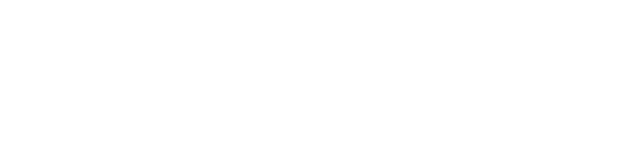
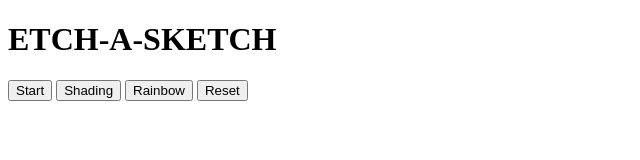
Before and after one commit to Ah0m0ed/etch-a-sketch, a plain HTML site: page index.html in a window 1280 px wide. Shown: the whole page, without its empty margins (0-640 px from the left). Drawn offline with Linux system fonts and the light colour scheme.

Commit message:
Add index.html

```diff
--- a/index.html
+++ b/index.html
@@ -8,5 +8,28 @@
     <title>Document</title>
 </head>
 <body>
+    <div class="container">
+        <div class="title">
+            <h1>ETCH-A-SKETCH</h1>
+        </div>
+        <div class="sketch">
+
+        </div>
+        <div class="buttons">
+            <button type="button">
+                Start
+            </button>
+            <button type="button">
+                Shading
+            </button>
+            <button type="button">
+                Rainbow
+            </button>
+            <button type="button">
+                Reset
+            </button>
+
+        </div>
+    </div>
 </body>
 </html>
```
